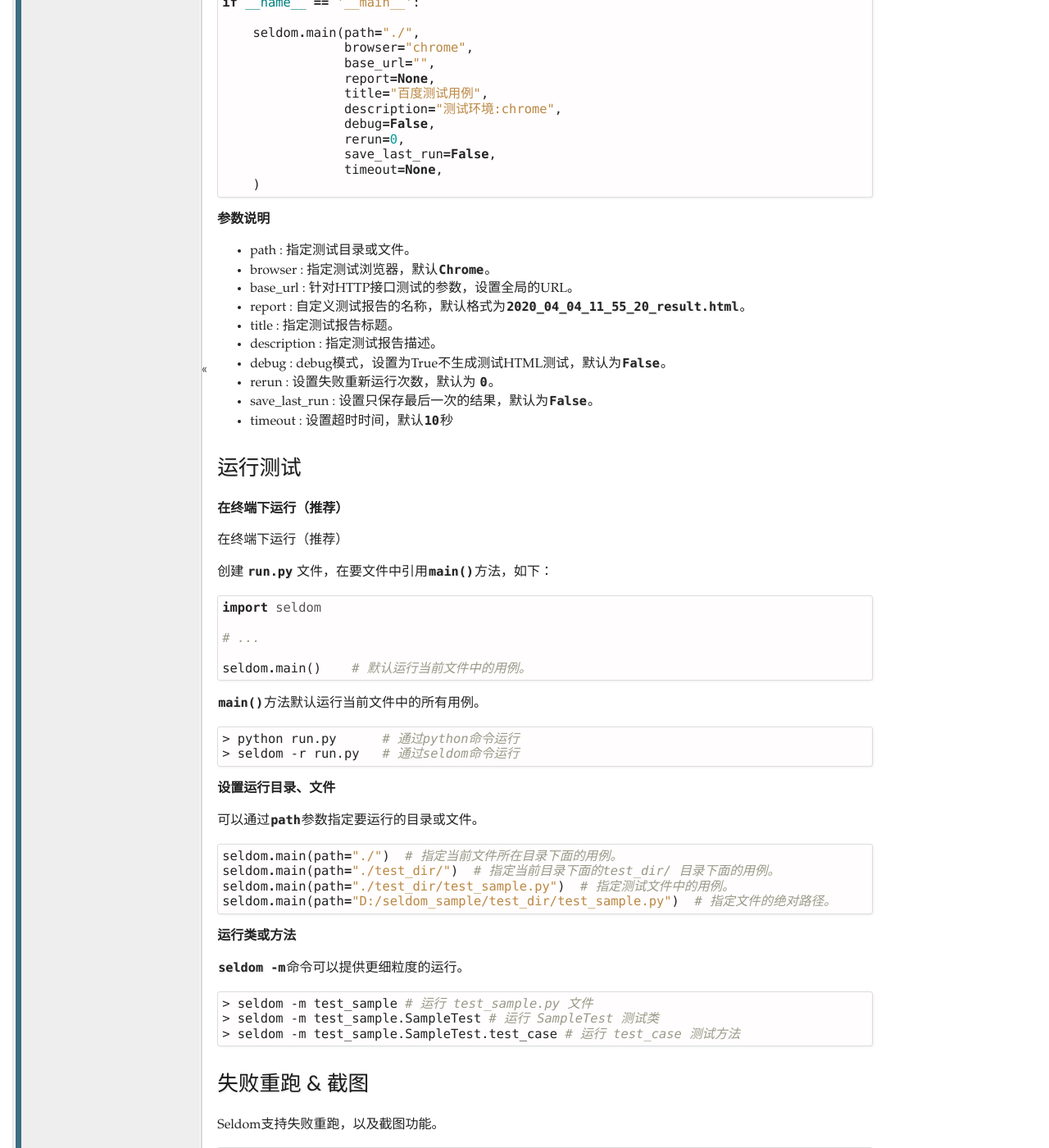
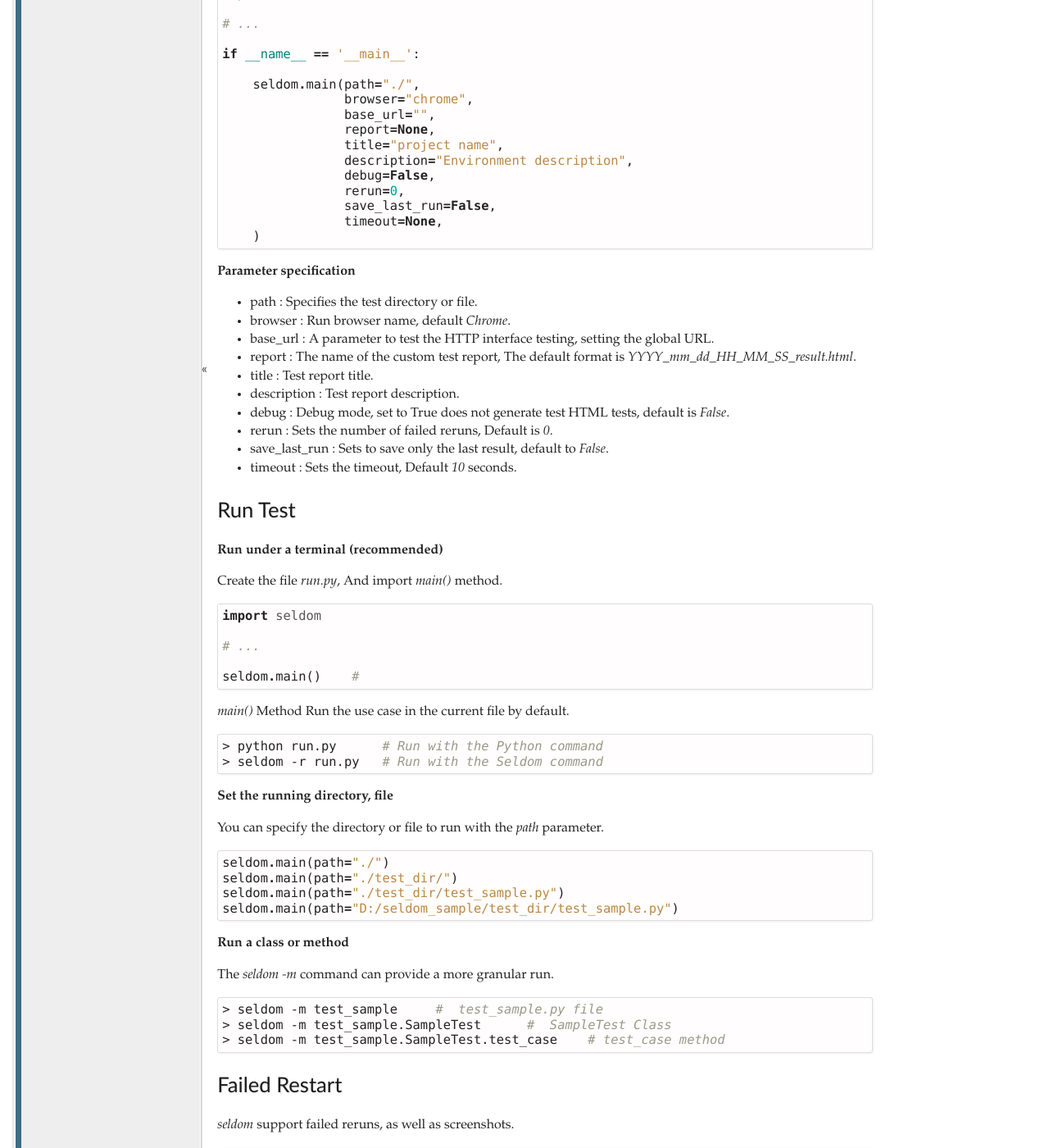
Before and after one commit to SeldomQA/seldom, a Sphinx documentation site: the page built from docs/rst_docs/quick_start.rst, in a window 1280 px wide and 1400 px high, scrolled down 870 px. Shown: the whole window at 82% size. Built offline with Sphinx 7.4.7, drawn with Linux system fonts in a browser that asks for light colours; some of the changed text lies outside the part shown.

Commit message:
docs: zh-CN to en

```diff
--- a/docs/index.rst
+++ b/docs/index.rst
@@ -1,19 +1,20 @@
 Welcome to seldom documentation!
 ============================================
 
-基于 selenium 和 unittest 的 Web UI/HTTP自动化测试框架。
+Web UI/HTTP automated testing framework based on Selenium and Unittest.
 
-特点:
+Features:
 
-* 提供更加简单API编写自动化测试
-* 提供脚手架，快速生成自动化测试项目
-* 全局启动和关闭浏览器，减少浏览器的启动次数
-* 提供支持多种数据文件参数化
-* 支持用例失败/错误重跑
-* 定制化HTML测试报告，支持用例失败重跑和错误自动截图
-* 支持HTTP接口测试 (v 2.0)
+* Provide scaffolding to quickly generate automated test items
+* Start and close the browser globally, reducing the number of browser launches
+* Provides support for multiple data file parameterizations
+* Support for use case failure/error reruns
+* Automatically generate HTML test reports
+* Support for HTTP interface testing (v 2.0)
 
-使用seldom编写测试web UI自动化测试非常简单。
+
+Using `seldom` to write test Web UI automation tests is very simple.
+
 
 .. code:: py
 
@@ -27,7 +28,7 @@ Welcome to seldom documentation!
             self.open("https://www.baidu.com")
             self.type(id_="kw", text="seldom")
             self.click(css="#su")
-            self.assertTitle("seldom_百度搜索")
+            self.assertInTitle("seldom")
 
 
     if __name__ == '__main__':
--- a/docs/rst_docs/create_project.rst
+++ b/docs/rst_docs/create_project.rst
@@ -1,17 +1,16 @@
-创建自动化项目
+Create project
 --------------
 
-seldom已经安装完成，那么现在已经迫不及待的想体验seldom的使用。
+In this chapter we will quickly experience the `seldom` project
 
-创建用例
-~~~~~~~~~~~~~~~~~
+Create case
+~~~~~~~~~~~~~~
 
-创建一个python文件\ ``test_sample.py``\ 。
+Create a Python file: ``test_sample.py`` 。
 
 .. code:: py
 
     import seldom
-
 
     class YouTest(seldom.TestCase):
 
@@ -20,21 +19,25 @@ seldom已经安装完成，那么现在已经迫不及待的想体验seldom的
             self.open("https://www.baidu.com")
             self.type(id_="kw", text="seldom")
             self.click(css="#su")
-            self.assertTitle("seldom_百度搜索")
-
+            self.assertInTitle("seldom")
 
     if __name__ == '__main__':
         seldom.main()
 
-seldom提供的有命令，可以快速的帮助我们创建。
 
-自动生成项目
-~~~~~~~~~~~~~~~~~~~~~~~~~~
+If you have an environment for `Selenium`, you can now run this use case.
 
-seldom 通过\ ``seldom``\ 命令提供了脚手架，可以快速的帮我们创建Web
-UI自动化项目。
 
-1、查看帮助：
+Automated project creation
+~~~~~~~~~~~~~~~~~~~~~~~~~~~~
+
+`seldom` provides scaffolding to help us quickly create Web UI automation projects.
+
+
+
+1. view the help:
+
+
 
 .. code:: shell
 
@@ -53,13 +56,22 @@ UI自动化项目。
       -install INSTALL  Install the browser driver, For example, 'chrome',
                         'firefox'.
 
-2、创建项目：
+
+
+
+2. Create project:
+
+
 
 .. code:: shell
 
     > seldom --project mypro
 
-目录结构如下：
+
+
+
+3. View directory structure：
+
 
 .. code:: shell
 
@@ -70,6 +82,6 @@ UI自动化项目。
     ├── reports/
     └── run.py
 
--  ``test_dir/`` 目录实现用例编写。
--  ``reports/`` 目录存放生成的测试报告。
--  ``run.py`` 文件运行测试用例。
+-  ``test_dir/`` Test case directory.
+-  ``reports/``  Test Report directory.
+-  ``run.py`` Run the test file.
--- a/docs/rst_docs/installation.rst
+++ b/docs/rst_docs/installation.rst
@@ -1,28 +1,28 @@
 Installation
 ------------
 
-seldom的安装非常简单。
+The first step in using any software is to install it correctly.
 
--  快速安装
+-  pip install seldom
 
-目前已经上传 pypi.org ,可以使用pip命令安装。
+
+seldom has uploaded it to `pypi.org <https://pypi.org/project/seldom>`__ ,
+You can install it using the `pip` command.
 
 .. code:: shell
 
     > pip install seldom
 
--  体验最新代码
 
-如果你想随时体验最新的代码，可以使用下面的命令。
+If you want to keep up with the latest version, you can install with github repository url:
 
 .. code:: shell
 
     > pip install -U git+https://github.com/defnngj/seldom.git@master
 
--  安装依赖
 
-随着seldom 加入更多的功能，seldom不得不依赖其他的开源库。你可以在
-requirements.txt 文件里面看到这些依赖。
+You can see the dependent libraries in the `requires.txt` file.
+
 
 .. code:: shell
 
@@ -38,27 +38,11 @@ requirements.txt 文件里面看到这些依赖。
     jsonschema>=3.2.0
     jmespath>=0.10.0
 
-先通过 ``pip`` 命令安装这些依赖库，可以加快seldom的这安装。
+
+
+Finally, used the `seldom -v` command to view the version.
 
 .. code:: shell
 
-    > pip install -r requirements.txt
-
--  检查安装
-
-最后，我们可以通过\ ``pip show seldom``\ 命令检查安装。
-
-.. code:: shell
-
-    > pip show seldom
-
-    Name: seldom
-    Version: 2.0.0
-    Summary: WebUI automation testing framework based on Selenium and unittest.
-    Home-page: https://github.com/seldomQA/seldom/
-    Author: bugmaster
-    Author-email: fnngj@126.com
-    License: BSD
-    Location: c:\python37\lib\site-packages
-    Requires: selenium, colorama, openpyxl, pyyaml, parameterized
-    Required-by:
+    > seldom -v
+    seldom 2.0.0
--- a/docs/rst_docs/quick_start.rst
+++ b/docs/rst_docs/quick_start.rst
@@ -1,25 +1,33 @@
-快速上手
---------
+Quick Start
+-------------
 
-下载浏览器驱动
-~~~~~~~~~~~~~~
+Download Browser Driver
+~~~~~~~~~~~~~~~~~~~~~~~~~
 
-和Selenium一样，在使用seldom运行自动化测试之前，需要先配置浏览器驱动，这一步非常重要。
 
-**自动下载**
+As with `Selenium`, before you can run automated tests using `seldom`, you need to configure the browser driver, This step is very important.
 
-seldom 提供了\ ``chrome/firefox``\ 浏览器驱动的自动下载。
+
+**Automatically download**
+
+`Seldom` provides automatic download driven by `Chrome/Firefox` browser.。
 
 .. code:: shell
 
     > seldom -install chrome
     > seldom -install firefox
 
-    默认下载到当前的\ ``lib/`` 目录下面。
-    众所周知的原因，\ ``chromedriver``\ 使用的taobao的镜像。
-    seldom无法判断你当前浏览器的版本，默认下载最浏览器版本对应的驱动，所以，推荐手动下载。
 
-**手动下载**
+
+By default, download to the current 'lib/' directory.
+
+
+'ChromeDriver' Mirror image of Taobao used.
+
+** Manually download **
+
+`seldom` cannot determine the version of your current browser, so it is recommended to download it manually.
+
 
 -  Firefox:
    `geckodriver <https://github.com/mozilla/geckodriver/releases>`__
@@ -37,15 +45,17 @@ seldom 提供了\ ``chrome/firefox``\ 浏览器驱动的自动下载。
    `MicrosoftWebDriver <https://developer.microsoft.com/en-us/microsoft-edge/tools/webdriver>`__
 
 -  Safari: safaridriver
-   (macOS系统自带，默认路径:``/usr/bin/safaridriver``)
+   (macOS，default path:`/usr/bin/safaridriver`)
 
-然后，对下载的驱动文件配置环境变量。不同的操作系统（Windows/MacOS/Linux）配置不一样。
+Configure the environment variables for the downloaded driver file.Different operating systems (Windows/MacOS/Linux) are configured differently.
 
-``main()`` 方法
-~~~~~~~~~~~~~~~
 
-``main()``\ 方法是seldom运行测试的入口,
-它提供了一些最基本也是重要的配置。
+``main()`` Method
+~~~~~~~~~~~~~~~~~~~
+
+
+`main()` method is `seldom` run test entry method, It provides some of the most basic and important configurations.
+
 
 .. code:: python
 
@@ -59,37 +69,38 @@ seldom 提供了\ ``chrome/firefox``\ 浏览器驱动的自动下载。
                     browser="chrome",
                     base_url="",
                     report=None,
-                    title="百度测试用例",
-                    description="测试环境:chrome",
+                    title="project name",
+                    description="Environment description",
                     debug=False,
                     rerun=0,
                     save_last_run=False,
                     timeout=None,
         )
 
-**参数说明**
 
--  path : 指定测试目录或文件。
--  browser : 指定测试浏览器，默认\ ``Chrome``\ 。
--  base\_url : 针对HTTP接口测试的参数，设置全局的URL。
--  report :
-   自定义测试报告的名称，默认格式为\ ``2020_04_04_11_55_20_result.html``\ 。
--  title : 指定测试报告标题。
--  description : 指定测试报告描述。
--  debug :
-   debug模式，设置为True不生成测试HTML测试，默认为\ ``False``\ 。
--  rerun : 设置失败重新运行次数，默认为 ``0``\ 。
--  save\_last\_run : 设置只保存最后一次的结果，默认为\ ``False``\ 。
--  timeout : 设置超时时间，默认\ ``10``\ 秒
 
-运行测试
-~~~~~~~~
+**Parameter specification**
 
-**在终端下运行（推荐）**
+-  path : Specifies the test directory or file.
+-  browser : Run browser name, default `Chrome`.
+-  base\_url : A parameter to test the HTTP interface testing, setting the global URL.
+-  report : The name of the custom test report, The default format is `YYYY_mm_dd_HH_MM_SS_result.html`.
+-  title : Test report title.
+-  description : Test report description.
+-  debug : Debug mode,  set to True does not generate test HTML tests, default is `False`.
+-  rerun : Sets the number of failed reruns, Default is `0`.
+-  save\_last\_run : Sets to save only the last result, default to `False`.
+-  timeout : Sets the timeout, Default `10` seconds.
 
-在终端下运行（推荐）
 
-创建 ``run.py`` 文件，在要文件中引用\ ``main()``\ 方法，如下：
+Run Test
+~~~~~~~~~~
+
+**Run under a terminal (recommended)**
+
+
+Create the file `run.py`, And import `main()` method.
+
 
 .. code:: py
 
@@ -97,45 +108,52 @@ seldom 提供了\ ``chrome/firefox``\ 浏览器驱动的自动下载。
 
     # ...
 
-    seldom.main()    # 默认运行当前文件中的用例。
+    seldom.main()    #
 
-``main()``\ 方法默认运行当前文件中的所有用例。
+
+`main()` Method Run the use case in the current file by default.
+
 
 .. code:: shell
 
-    > python run.py      # 通过python命令运行
-    > seldom -r run.py   # 通过seldom命令运行
+    > python run.py      # Run with the Python command
+    > seldom -r run.py   # Run with the Seldom command
 
-**设置运行目录、文件**
 
-可以通过\ ``path``\ 参数指定要运行的目录或文件。
+**Set the running directory, file**
+
+
+You can specify the directory or file to run with the `path` parameter.
+
 
 .. code:: py
 
-    seldom.main(path="./")  # 指定当前文件所在目录下面的用例。
-    seldom.main(path="./test_dir/")  # 指定当前目录下面的test_dir/ 目录下面的用例。
-    seldom.main(path="./test_dir/test_sample.py")  # 指定测试文件中的用例。
-    seldom.main(path="D:/seldom_sample/test_dir/test_sample.py")  # 指定文件的绝对路径。
+    seldom.main(path="./")
+    seldom.main(path="./test_dir/")
+    seldom.main(path="./test_dir/test_sample.py")
+    seldom.main(path="D:/seldom_sample/test_dir/test_sample.py")
 
-**运行类或方法**
 
-``seldom -m``\ 命令可以提供更细粒度的运行。
+**Run a class or method**
+
+
+The `seldom -m` command can provide a more granular run.
 
 .. code:: shell
 
-    > seldom -m test_sample # 运行 test_sample.py 文件
-    > seldom -m test_sample.SampleTest # 运行 SampleTest 测试类
-    > seldom -m test_sample.SampleTest.test_case # 运行 test_case 测试方法
+    > seldom -m test_sample     #  test_sample.py file
+    > seldom -m test_sample.SampleTest      #  SampleTest Class
+    > seldom -m test_sample.SampleTest.test_case    # test_case method
 
-失败重跑 & 截图
-~~~~~~~~~~~~~~~
 
-Seldom支持失败重跑，以及截图功能。
+Failed Restart
+~~~~~~~~~~~~~~~~
+
+`seldom` support failed reruns, as well as screenshots.
 
 .. code:: python
 
     import seldom
-
 
     class YouTest(seldom.TestCase):
 
@@ -150,13 +168,15 @@ Seldom支持失败重跑，以及截图功能。
     if __name__ == '__main__':
         seldom.main(rerun=3, save_last_run=False)
 
-**说明**
 
--  rerun: 指定重跑的次数，默认为 ``0``\ 。
--  save\_last\_run:
-   设置是否只保存最后一次运行结果，默认为\ ``False``\ 。
 
-**运行日志**
+**Parameters**
+
+-  rerun : Sets the number of failed reruns, Default is `0`.
+-  save\_last\_run : Sets to save only the last result, default to `False`.
+
+
+**Run logs**
 
 .. code:: shell
 
@@ -189,27 +209,30 @@ Seldom支持失败重跑，以及截图功能。
     2021-04-14 23:32:47 [INFO] generated html file: file:///D:\github\seldom\reports\2021_04_14_23_31_51_result.html
     E
 
-**测试报告**
+
+
+**The test report**
 
 .. figure:: ../image/report.png
    :alt:
 
-点击报告中的\ ``show``\ 按钮刻意查看截图。
 
-测试报告
-~~~~~~~~
+To view the screenshots, click the `show` button in the report.
 
-seldom
-默认生成HTML测试报告，在运行测试文件下自动创建\ ``reports``\ 目录。
 
--  运行测试用例前
+Test Report
+~~~~~~~~~~~~~
+
+`seldom` automatically generates HTML test reports by default.
+
+-  Befor running the test case
 
 .. code:: shell
 
     mypro/
     └── test_sample.py
 
--  运行测试用例后
+-  After running the test case
 
 .. code:: shell
 
@@ -218,12 +241,14 @@ seldom
     │   ├── 2020_01_01_11_20_33_result.html
     └── test_sample.py
 
-通过浏览器打开 ``2020_01_01_11_20_33_result.html``
-测试报告，查看测试结果。
 
-**debug模式**
+Open the `2020_01_01_11_20_33_result.html` test report through a browser, View the test results.
 
-如果不想每次运行都生成HTML报告，可以打开\ ``debug``\ 模式。
+
+**Debug mode**
+
+
+if you don't want to generate and HTML report every time you run, You can opent the `debug` mode.
 
 .. code:: py
 
@@ -231,23 +256,26 @@ seldom
     if __name__ == '__main__':
         seldom.main(debug=True)
 
-**定义测试报告**
+
+**Define Test Reports**
 
 .. code:: py
 
 
     if __name__ == '__main__':
         seldom.main(report="./report.html",
-                    title="百度测试用例",
-                    description="测试环境：windows 10/ chrome")
+                    title="xxxx",
+                    description="run evn：windows 10/ chrome")
 
--  report: 配置报告名称和路径。
--  title: 自定义报告的标题。
--  description: 添加报告信息。
 
-**XML测试报告**
+-  report: Configure the report name and path.
+-  title: Customize the title of the report.
+-  description: Add report information.
 
-如果需要生成XML格式的报告，只需要修改报告的后缀名为\ ``.xml``\ 即可。
+
+**XML Test Reoprt**
+
+If you want to generate a report in XML format, just change the suffix name `.xml` of the report.
 
 .. code:: py
 
```
Also changed, not shown: README.md (+1 -1 lines), docs/quick_start.md (+1 -1 lines).
